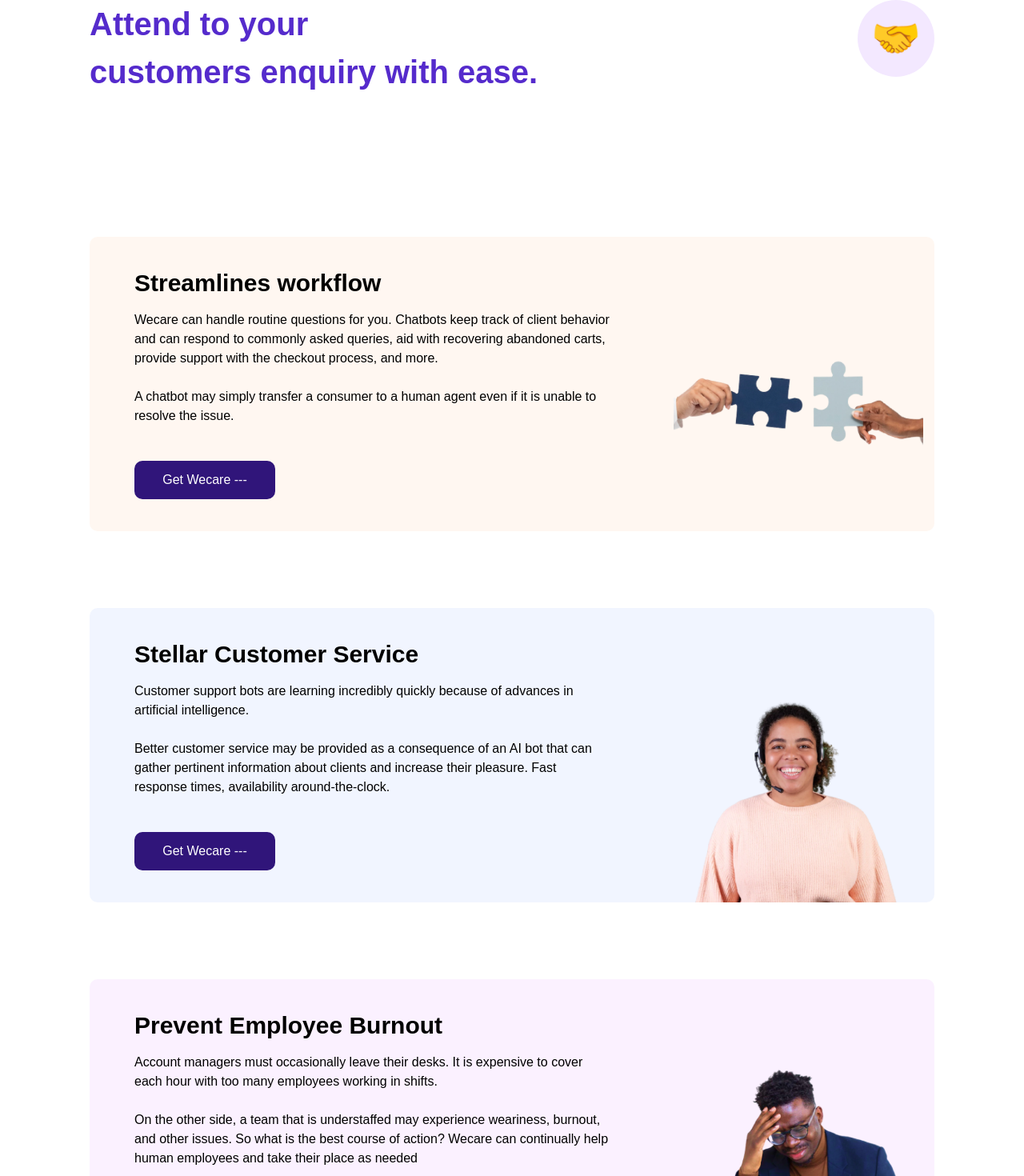
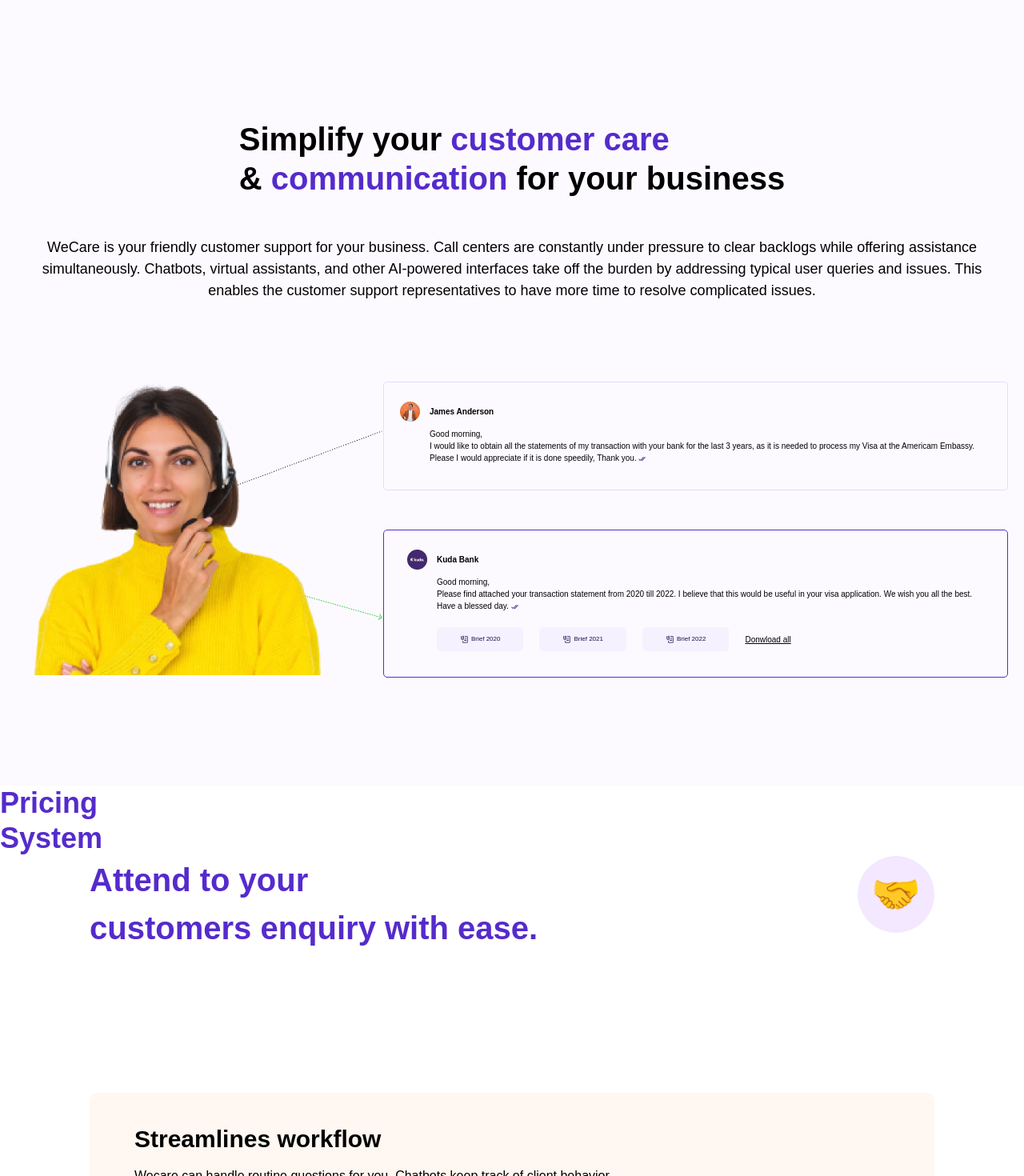
Before and after one commit to Itzadetunji/wecare, a Next.js app: page / in a window 1280 px wide. Shown: the top 1470 px of the page at 80% size. Built offline with nearby package versions, Linux system fonts and the light colour scheme.

Commit message:
Chore:Removed comments in index page

```diff
--- a/pages/index.tsx
+++ b/pages/index.tsx
@@ -9,11 +9,11 @@ import OurServices from "@/components/OurServices";
 const Home: NextPage = () => {
 	return (
 		<main>
-			{/* <section className="bg-[#FDFAFF]">
+			<section className="bg-[#FDFAFF]">
 				<HeroText />
 				<HeroImage />
 			</section>
-			<PricingSystem /> */}
+			<PricingSystem />
 			<OurServices />
 		</main>
 	);
```
